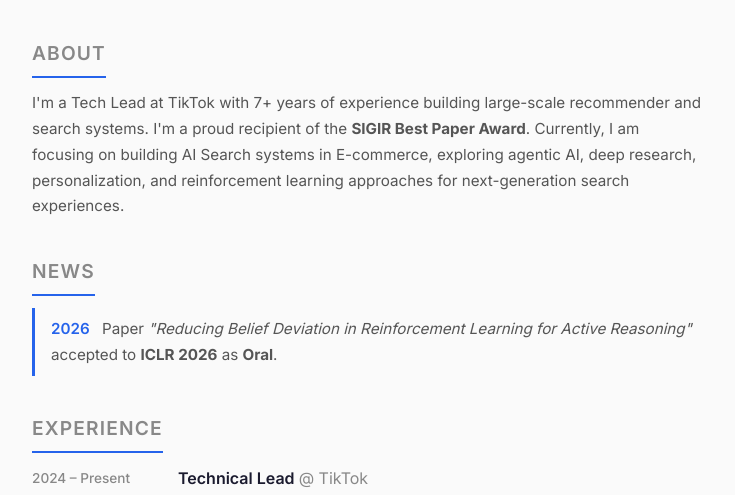
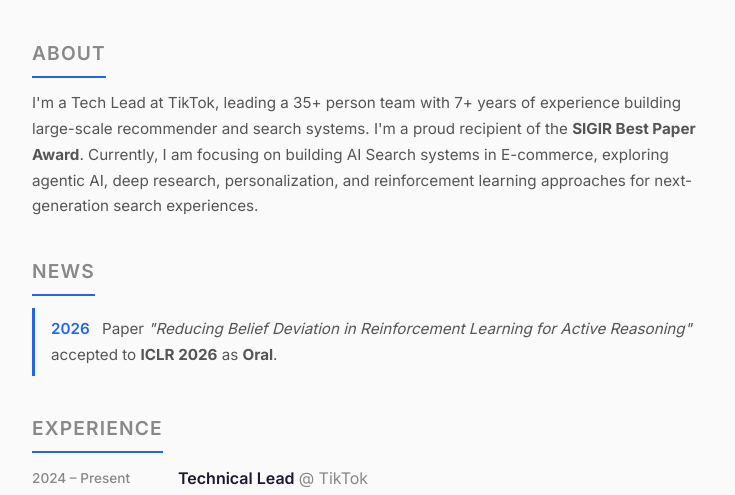
Before and after one commit to gy910210/gongyu_homepage, a website: page index.html in a window 1280 px wide. Shown: the part 250-745 px from the top of the page, without its empty margins (272-1007 px from the left). Drawn offline with Linux system fonts and the light colour scheme.

Commit message:
Update About: leading a 35+ person team

```diff
--- a/index.html
+++ b/index.html
@@ -35,7 +35,7 @@
     <section class="section">
       <h2>About</h2>
       <p>
-        I'm a Tech Lead at TikTok with 7+ years of experience building large-scale recommender and search systems.
+        I'm a Tech Lead at TikTok, leading a 35+ person team with 7+ years of experience building large-scale recommender and search systems.
         I'm a proud recipient of the <strong>SIGIR Best Paper Award</strong>.
         Currently, I am focusing on building AI Search systems in E-commerce, exploring agentic AI, deep research,
         personalization, and reinforcement learning approaches for next-generation search experiences.
```
